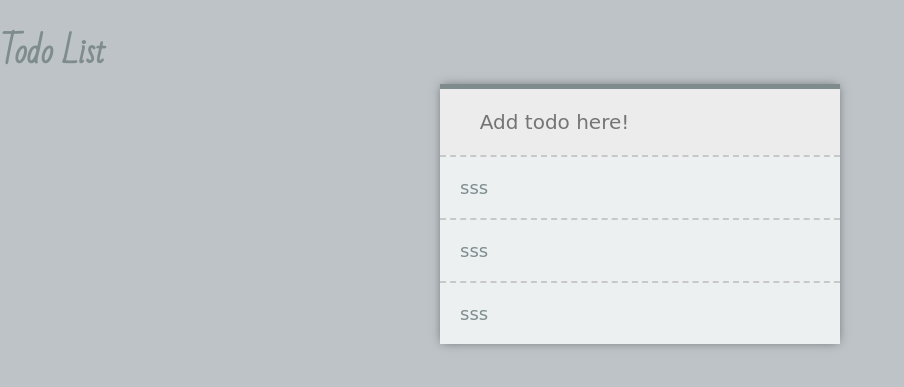
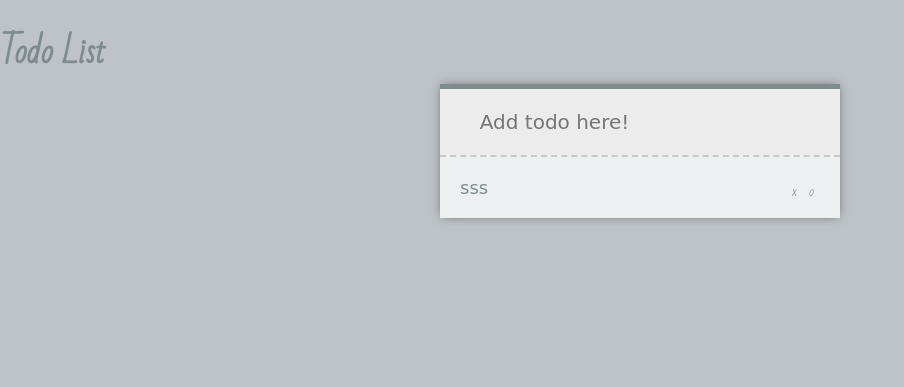
Before and after one commit to nexusloh/symfony5_crud, a Symfony app: template templates/index.html.twig in a window 1280 px wide. Shown: the top 387 px of the page, without its empty margins (0-904 px from the left). Run offline with Twig, Linux system fonts and the light colour scheme; the template is opened without the code that fills it, so the values that code supplies are empty; some libraries are stand-ins or nearby versions; some web fonts are replaced.

Commit message:
update template

```diff
--- a/public/css/main.css
+++ b/public/css/main.css
@@ -20,7 +20,10 @@ body {
     background: #bdc3c7;
 }
 
-h1 {
+
+
+h1, a {
+    text-decoration: none;
     color:#7f8c8d;
     font-family: 'Bad Script', cursive;
     margin-bottom:0px;
--- a/templates/index.html.twig
+++ b/templates/index.html.twig
@@ -6,39 +6,23 @@
 <div>
     <div class="content">
         <div class="header">
-            <form action="">
+            <form method="post" action="{{ path('create_task') }}">
                 <button type="submit">
                     <span class="entypo-list-add"></span>
                 </button>
-                <input type="text" placeholder="Add todo here!"/>
+                <label>
+                    <input name="title" type="text" placeholder="Add todo here!"/>
+                </label>
             </form>
         </div>
 
         <div class="todoItem">
             <span contenteditable="true">sss</span>
             <button>
-                <span>o</span>
+                <a href="{{ path('switch_status',{'id':1}) }}"><span>o</span></a>
             </button>
             <button>
-                <span>x</span>
-            </button>
-        </div>
-        <div class="todoItem">
-            <span contenteditable="true">sss</span>
-            <button>
-                <span>o</span>
-            </button>
-            <button>
-                <span>x</span>
-            </button>
-        </div>
-        <div class="todoItem">
-            <span contenteditable="true">sss</span>
-            <button>
-                <span>o</span>
-            </button>
-            <button>
-                <span>x</span>
+                <a href="{{ path('delete_task',{'id':1}) }}"><span>x</span></a>
             </button>
         </div>
     </div>
```
